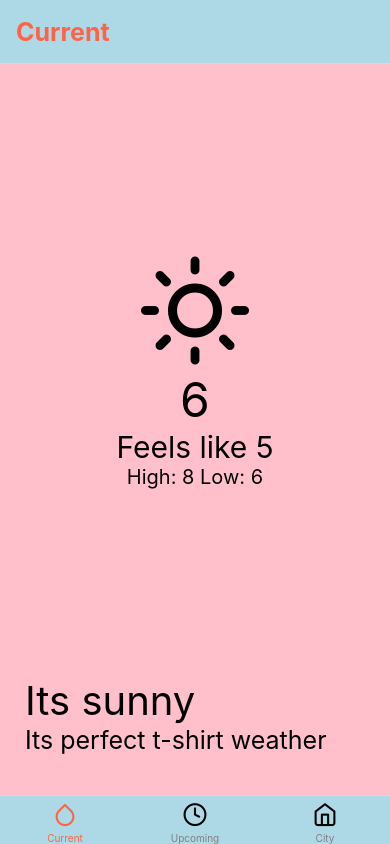
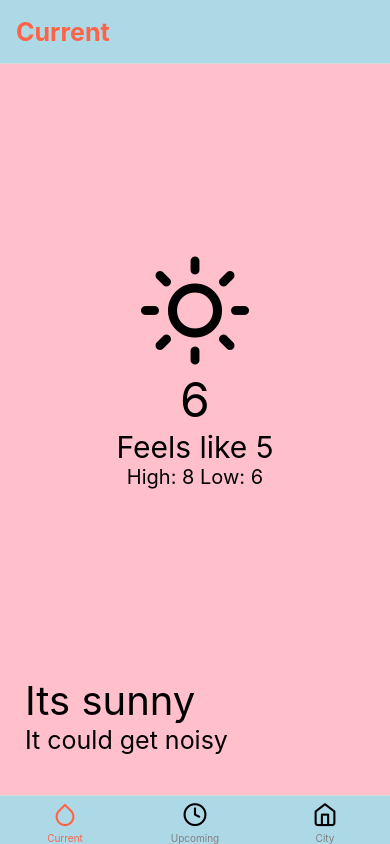
Before and after one commit to eodaneze/ReactNativeClass, a React Native app: screen /Current in a window 390 px wide. Built offline with nearby package versions, Linux system fonts and the light colour scheme.

Commit message:
creating a weatherType utility for storing the weather in a object

```diff
--- a/src/screens/CurrentWeather.js
+++ b/src/screens/CurrentWeather.js
@@ -2,6 +2,7 @@
 import { View, Text, SafeAreaView, StyleSheet } from 'react-native'
 import { Feather } from '@expo/vector-icons';
 import RowText from '../components/RowText';
+import { weatherType } from '../utilities/weatherType';
 
 const CurrentWeather = () => {
   const{wrapper, container, temp, feels, highLowWrapper, highLow, bodyWrapper, description, message} = styles
@@ -15,7 +16,7 @@
         <RowText messageOne={'High: 8'} messageTwo={'Low: 6'} containerStyles={highLowWrapper} messageOneStyles={highLow} messageTwoStyles={highLow} />
 
       </View>
-      <RowText messageOne={'Its sunny'} messageTwo={'Its perfect t-shirt weather'} containerStyles={bodyWrapper} messageOneStyles={description} messageTwoStyles={message} />
+      <RowText messageOne={'Its sunny'} messageTwo={weatherType['Thunderstorm'].message} containerStyles={bodyWrapper} messageOneStyles={description} messageTwoStyles={message} />
     </SafeAreaView>
   )
 }
--- /dev/null
+++ b/src/utilities/weatherType.js
@@ -0,0 +1,42 @@
+export const weatherType = {
+    Thunderstorm:{
+        icon: 'zap',
+        message: 'It could get noisy',
+        backgroundColor: '#000000'
+    },
+    Drizzle: {
+        icon: 'cloud-rain',
+        message: 'It might rain a little',
+        backgroundColor: '#36454f'
+    },
+    Rain: {
+        icon: 'umbrella',
+        message: 'You will need an umbrella',
+        backgroundColor: '#0000ff'
+    },
+    Snow: {
+        icon: 'cloud-snow',
+        message: 'Lets build a snowman',
+        backgroundColor: '#7f6065'
+    },
+    Clear: {
+        icon: 'sun',
+        message: 'It is perfect t-shirt weather',
+        backgroundColor: '#e47200'
+    },
+    Clouds: {
+        icon: 'cloud',
+        message: 'You could live in the clouds',
+        backgroundColor: '#363636'
+    },
+    Haze: {
+        icon: 'wind',
+        message: 'It might be a bit damp',
+        backgroundColor: '#58586e'
+    },
+    Mist : {
+        icon: 'align-justify',
+        message: 'It might be hard to say',
+        backgroundColor: '#3e3e37'
+    }
+}
```
